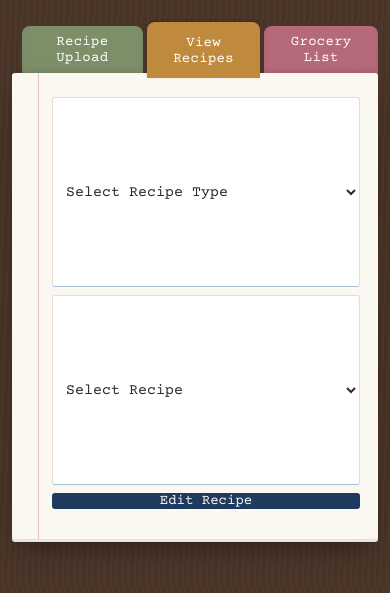
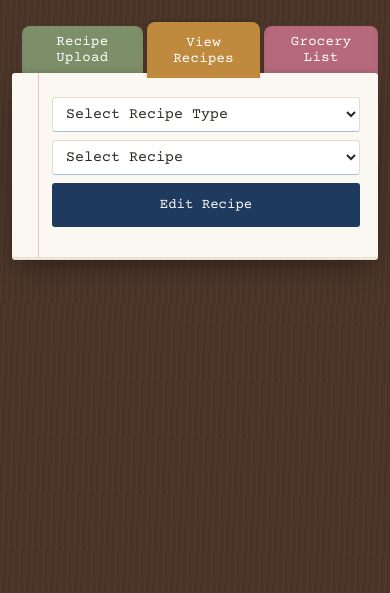
Before and after one commit to quixma/recipe_app, a Flask app: page / in a window 390 px wide, after a click on "View Recipes". Shown: the top 593 px of the page. Run offline with Flask 3, Linux system fonts and the light colour scheme; data that the repository does not hold is empty.

Commit message:
Update index.css

```diff
--- a/app/static/css/index.css
+++ b/app/static/css/index.css
@@ -20,6 +20,9 @@
 
   --line-height: 28px;   /* card text sits on the ruled lines */
   --radius: 3px;
+  /* a dropdown's full height (line-height + 7px padding + 1px border, doubled),
+     so buttons on the same row can match it without relying on stretch */
+  --control-h: 44px;
 }
 
 /* ── The box ───────────────────────────────────────────── */
@@ -220,11 +223,16 @@ textarea:focus {
   display: none;
 }
 
-#adjust_recipe {
+/* the two row buttons are sized together, so Edit Recipe and Adjust Recipe
+   always read as the same control */
+#adjust_recipe,
+#editRecipe {
   /* rides on the row rather than dropping onto a line of its own */
   margin-top: 0;
   flex: 0 0 auto;
   padding: 0 22px;
+  /* matches the dropdown even when the row wraps and stretch stops helping */
+  min-height: var(--control-h);
 }
 
 /* ── Form rows ─────────────────────────────────────────── */
@@ -517,14 +525,13 @@ button[type="submit"]:hover,
 
 /* ── Edit modal: a card lifted out of the box ──────── */
 
-/* the trigger rides the search row, matching #adjust_recipe */
+/* the trigger rides the search row; its size comes from the shared
+   #adjust_recipe rule above */
 #editRecipe {
-  flex: 0 0 auto;
   background: var(--ink);
   color: var(--card);
   border: none;
   border-radius: var(--radius);
-  padding: 0 22px;
 }
 
 #editRecipe:hover {
@@ -673,9 +680,23 @@ button[type="submit"]:hover,
   .recipe-browse,
   .recipe-adjust {
     flex-direction: column;
+    /* the row is now a column, so stretch would size width, not height */
+    align-items: stretch;
   }
 
-  #adjust_recipe {
+  /* stacked, flex-basis would be read as a HEIGHT — hand the sizing back to
+     the content and let each control run the full width of the card */
+  .recipe-browse select,
+  .recipe-adjust select,
+  #adjust_recipe,
+  #editRecipe {
+    flex: 0 0 auto;
+    width: 100%;
+    min-width: 0;
+  }
+
+  #adjust_recipe,
+  #editRecipe {
     padding: 11px 22px;
   }
 
```
